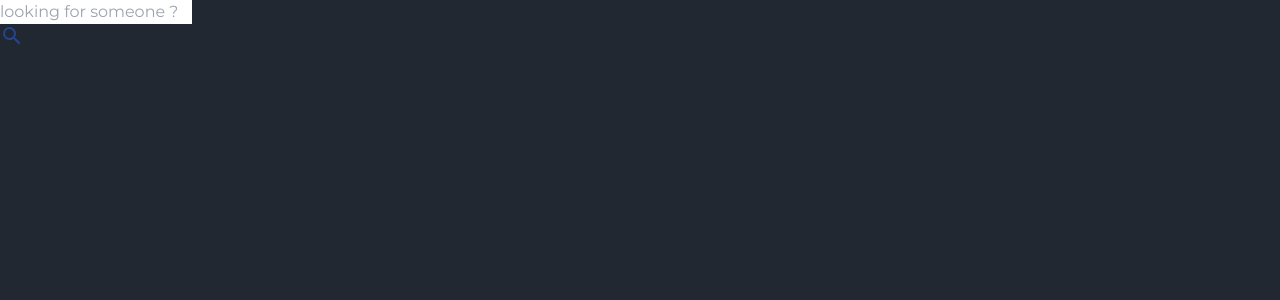
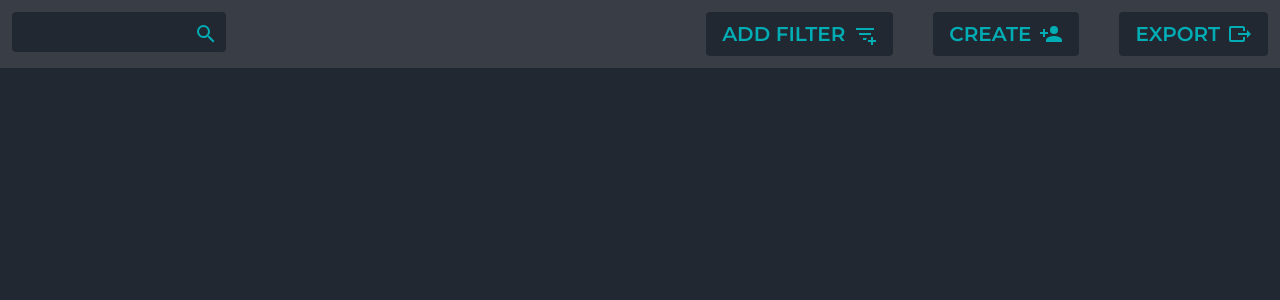
Before and after one commit to PinedaDev/portfolio-like-website-with-react, a React (Vite) app in the folder assignment3/: page / in a window 1280 px wide. Shown: the top 300 px of the page. Built offline with nearby package versions, Linux system fonts and the light colour scheme; a web font is replaced by a local one.

Commit message:
added action bar btns and style

```diff
--- /dev/null
+++ b/assignment3/src/components/global/action_btn/ActionBtn.jsx
@@ -0,0 +1,21 @@
+import React from 'react'
+import Icon from '@mdi/react'
+
+const ActionBtn = ({ icon, text }) => {
+    return (
+        <div>
+            <button
+                className='flex justify-between border-none
+            bg-main text-xl ml-10 text-accent uppercase
+            align-middle p-2 pl-4 rounded duration-300 hover:text-third'>
+                {text}
+                <Icon
+                    className=' ml-2 mr-2 mt-auto mb-auto'
+                    path={icon}
+                    size={1} />
+            </button>
+        </div>
+    )
+}
+
+export default ActionBtn
--- a/assignment3/src/components/top_section/Header.jsx
+++ b/assignment3/src/components/top_section/Header.jsx
@@ -1,10 +1,12 @@
 import React from 'react'
+import ActionBar from './action_bar/ActionBar'
 import Searchfield from './searchfield/Searchfield'
 
 const Header = () => {
     return (
-        <div>
+        <div className='flex justify-between bg-secondary p-3'>
             <Searchfield />
+            <ActionBar />
         </div>
     )
 }
--- /dev/null
+++ b/assignment3/src/components/top_section/action_bar/ActionBar.jsx
@@ -0,0 +1,43 @@
+import React from 'react'
+
+import ActionBtn from '../../global/action_btn/ActionBtn'
+
+import { mdiFilterVariantPlus } from '@mdi/js'
+import { mdiAccountPlus } from '@mdi/js'
+import { mdiExport } from '@mdi/js'
+
+const ActionBar = () => {
+
+    const actions = [
+        {
+            name: 'add filter to data view',
+            text: 'add filter',
+            icon: mdiFilterVariantPlus,
+        },
+        {
+            name: 'create account',
+            text: 'create',
+            icon: mdiAccountPlus,
+        },
+        {
+            name: 'export data',
+            text: 'export',
+            icon: mdiExport,
+        }
+    ]
+
+    const showActions = () => {
+        return (
+            actions.map(action => (
+                <ActionBtn key={action.name} text={action.text} icon={action.icon} />
+            ))
+        )
+    }
+    return (
+        <div className='flex justify-around font-semibold'>
+            {showActions()}
+        </div>
+    )
+}
+
+export default ActionBar
--- a/assignment3/src/components/top_section/searchfield/Searchfield.jsx
+++ b/assignment3/src/components/top_section/searchfield/Searchfield.jsx
@@ -11,14 +11,14 @@ const Searchfield = () => {
     }
 
     return (
-        <div className='search-field'>
-            <input placeholder='looking for someone ?'
-                value={searchValue} type="search"
-                onChange={(e) => searchHandler(e)} />
+        <div className='relative'>
+            <input value={searchValue} type="search"
+                onChange={(e) => searchHandler(e)}
+                className=' p-2 rounded text-center font-semibold text-third bg-main' />
             {searchValue === "" &&
                 <Icon
+                    className='absolute top-1/2 left-[85%] -translate-y-1/2 text-accent'
                     path={mdiMagnify}
-                    color="#234691"
                     size={1}>
                 </Icon>}
         </div>
--- a/assignment3/tailwind.config.cjs
+++ b/assignment3/tailwind.config.cjs
@@ -15,7 +15,7 @@ module.exports = {
       main: '#222831',
       secondary: '#393E46',
       third: '#EEEEEE',
-      accent: '#EEEEEE',
+      accent: '#00ADB5',
     },
     fontFamily: {
       montserrat: ['Montserrat', 'sans-serif'],
```
